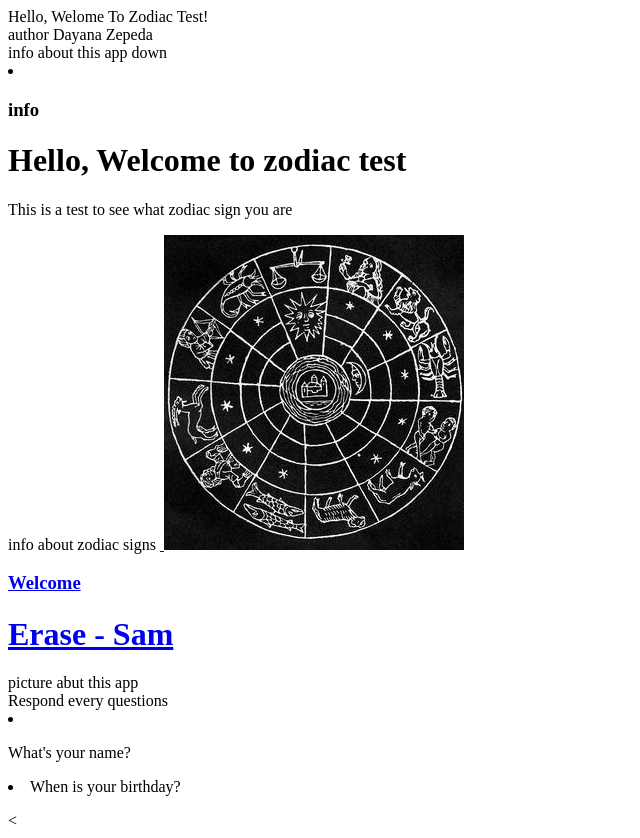
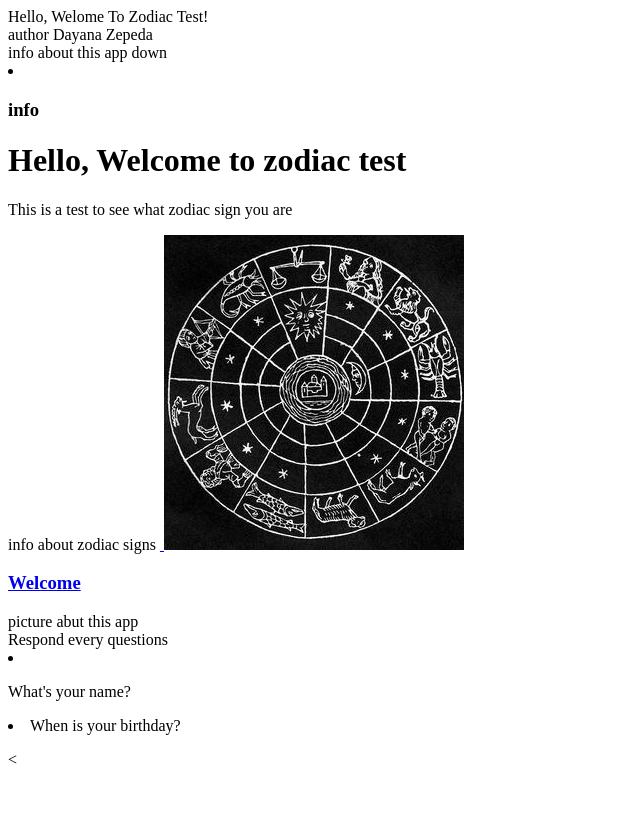
Before and after one commit to alexandrazep/CSS, a plain HTML site: page index.html in a window 1280 px wide. Shown: the whole page, without its empty margins (0-640 px from the left). After the commit the page ends 800 px from the top, so only its background shows below. Drawn offline with Linux system fonts and the light colour scheme.

Commit message:
Victor test

```diff
--- a/index.html
+++ b/index.html
@@ -23,8 +23,7 @@
 <img src ="zodiacimagen.jpg">
 
       <h3> Welcome</h3>
-      <h1> Erase - Sam </h1>
-      <!-- test -->
+
 
 <!-- </div> -->
 
```
